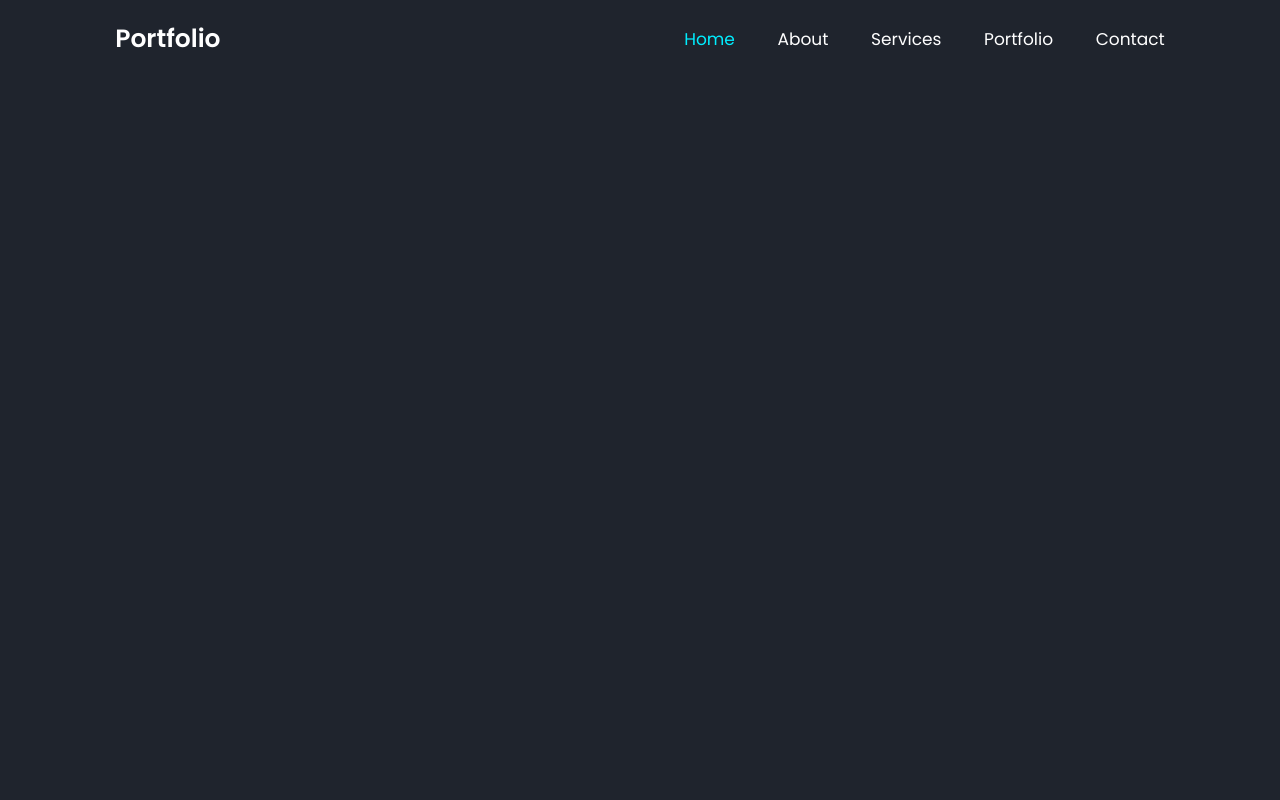
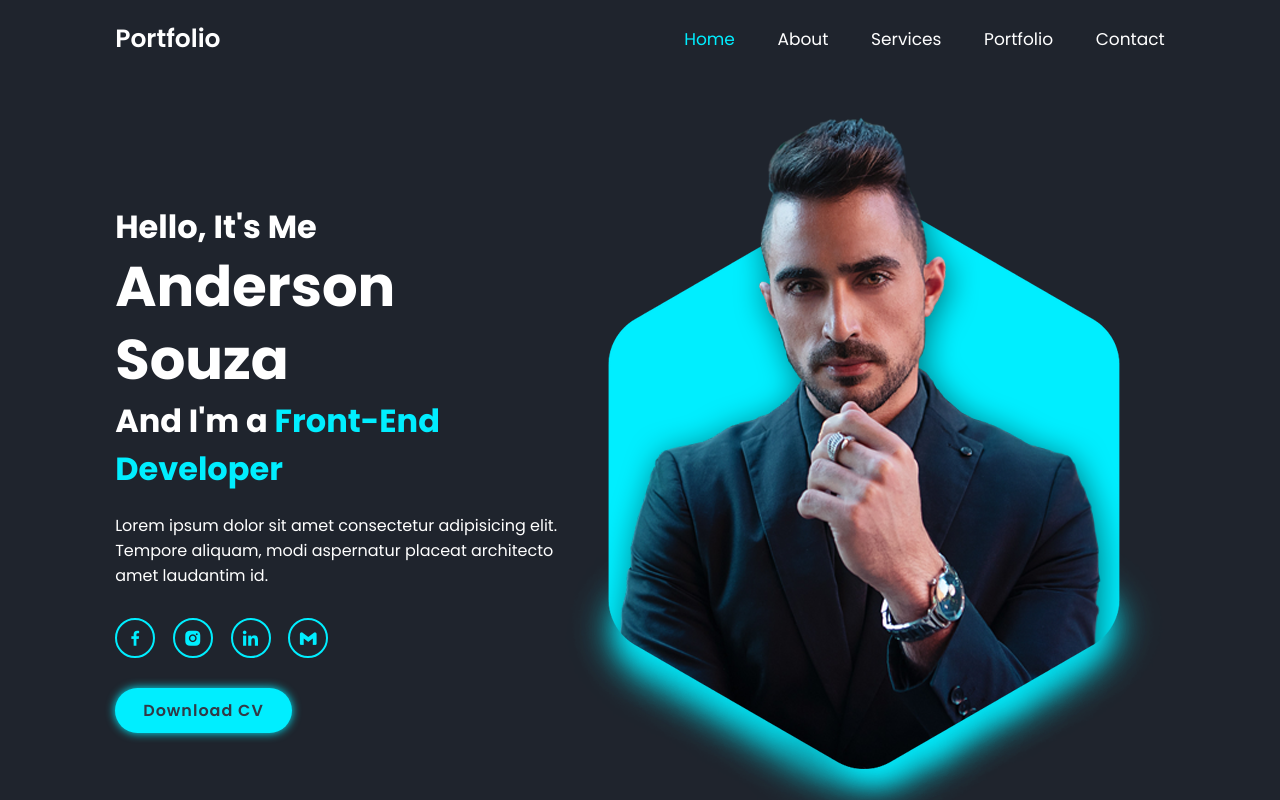
Before and after one commit to Andersonjmc/portfolio, a plain HTML site: page index.html in a window 1280 px wide. Shown: the top 800 px of the page. Drawn offline with nearby package versions, Linux system fonts and the light colour scheme.

Commit message:
alteração da página principal

```diff
--- a/index.html
+++ b/index.html
@@ -1,25 +1,27 @@
 <!DOCTYPE html>
 <html lang="br">
   <head>
-    <meta charset="UTF-8">
-    <meta http-equiv="X-UA-compatible" content="IE=edge">
-    <meta name="viewport" content="width=device-width, initial-scale=1.0">
+    <meta charset="UTF-8" />
+    <meta http-equiv="X-UA-compatible" content="IE=edge" />
+    <meta name="viewport" content="width=device-width, initial-scale=1.0" />
     <title>Portfolio</title>
 
     <!-- box icons -->
-    <link href='https://unpkg.com/boxicons@2.1.4/css/boxicons.min.css' rel='stylesheet'>
+    <link
+      href="https://unpkg.com/boxicons@2.1.4/css/boxicons.min.css"
+      rel="stylesheet"
+    />
     <!-- custom css -->
-    <link rel="stylesheet" href="style.css">
+    <link rel="stylesheet" href="style.css" />
     <!-- custom js -->
     <script src="script.js" defer></script>
-
   </head>
   <body>
     <!-- header design -->
     <header class="header">
       <a href="#" class="logo">Portfolio</a>
 
-        <i class='bx bx-menu' id="menu-icon"></i>
+      <i class="bx bx-menu" id="menu-icon"></i>
 
       <nav class="navbar">
         <a href="#home" class="active">Home</a>
@@ -36,9 +38,32 @@
         <h3>Hello, It's Me</h3>
         <h1>Anderson Souza</h1>
         <h3>And I'm a <span>Front-End Developer</span></h3>
-            <p>Lorem ipsum dolor sit amet consectetur adipisicing elit. Voluptates excepturi odio ut sed error voluptate, ullam tempora!</p>
+        <p>
+          Lorem ipsum dolor sit amet consectetur adipisicing elit. Tempore
+          aliquam, modi aspernatur placeat architecto amet laudantim id.
+        </p>
+        <div class="social-media">
+          <a href="#"><i class='bx bxl-facebook'></i></a>
+          <a href="#"><i class='bx bxl-instagram-alt' ></i></a>
+          <a href="#"><i class='bx bxl-linkedin' ></i></a>
+          <a href="#"><i class='bx bxl-gmail' ></i></a>
+        </div>
+        <a href="#" class="btn">Download CV</a>
+      </div>
+      <div class="home-img">
+        <img src="assets/img/home.png" alt="">
       </div>
     </section>
-
+    <!--about section design-->
+    <section class="about" id="about">
+      <div class="about-img">
+        <img src="assets/img/about.png" alt="">
+      </div>
+      <div class="about-content">
+        <h2 class="heading">About <span>Me</span></h2>
+        <h3>Front-End Developer</h3>
+        <p>Lorem ipsum dolor sit amet consectetur adipisicing elit. Tempore officia asperiores labore officiis suscipit ex at non impedit nostrum animi illum mollitia itaque reprehenderit laudantium molestiae eum porro molestias repudiandae, amet ea eos alias corporis laborum nobis. Tempore deserunt repellendus quos nihil voluptas aut est suscipit.</p>
+      </div>
+    </section>
   </body>
 </html>
--- a/style.css
+++ b/style.css
@@ -25,6 +25,11 @@ html {
 body {
     background: var(--bg-color);
     color: var(--text-color);
+}
+
+section {
+    min-height: 100vh;
+    padding: 10rem 9% 2rem;
 }
 
 .header {
@@ -64,3 +69,74 @@ body {
     color: var(--text-color);
     display: none;
 }
+
+.home {
+    display: flex;
+    justify-content: center;
+    align-items: center;
+}
+
+home-img img{
+    width: 35vw;
+}
+
+.home-content h3{
+    font-size: 3.2rem;
+    font-weight: 700;
+}
+
+.home-content h3:nth-of-type(2){
+    margin-bottom: 2rem;
+}
+
+span {
+    color: var(--main-color);
+}
+
+.home-content h1{
+    font-size: 5.6rem;
+    font-weight: 700;
+    line-height: 1.3;
+}
+
+.home-content p{
+    font-size: 1.6rem;
+}
+
+.social-media a{
+    display: inline-flex;
+    justify-content: center;
+    align-items: center;
+    width: 4rem;
+    height: 4rem;
+    background: transparent;
+    border: .2rem solid var(--main-color);
+    border-radius: 50%;
+    font-size: 2rem;
+    color: var(--main-color);
+    margin: 3rem 1.5rem 3rem 0;
+    transition: .5s ease;
+}
+
+.social-media a:hover{
+    background: var(--main-color);
+    color: var(--second-bg-color);
+    box-shadow: 0 0 1rem var(--main-color);
+}
+
+.btn {
+    display: inline-block;
+    padding: 1rem 2.8rem;
+    background: var(--main-color);
+    border-radius: 4rem;
+    box-shadow: 0 0 1rem var(--main-color);
+    font-size: 1.6rem;
+    color: var(--second-bg-color);
+    letter-spacing: .1rem;
+    font-weight: 600;
+    transition: .5s ease;
+}
+
+.btn:hover{
+    box-shadow: none;
+}
```
Also changed, not shown: assets/img/about.png (added), assets/img/home.png (added), assets/img/portfolio1.jpg (added), assets/img/portfolio2.jpg (added), assets/img/portfolio3.jpg (added), assets/img/portfolio4.jpg (added), assets/img/portfolio5.jpg (added), assets/img/portfolio6.jpg (added). Lines whose indentation alone changed are shown as unchanged.
